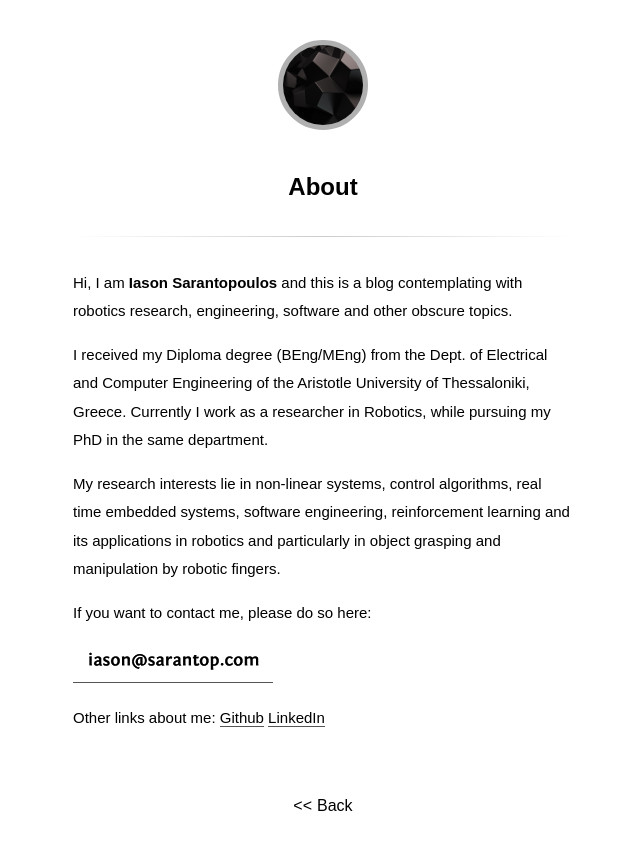
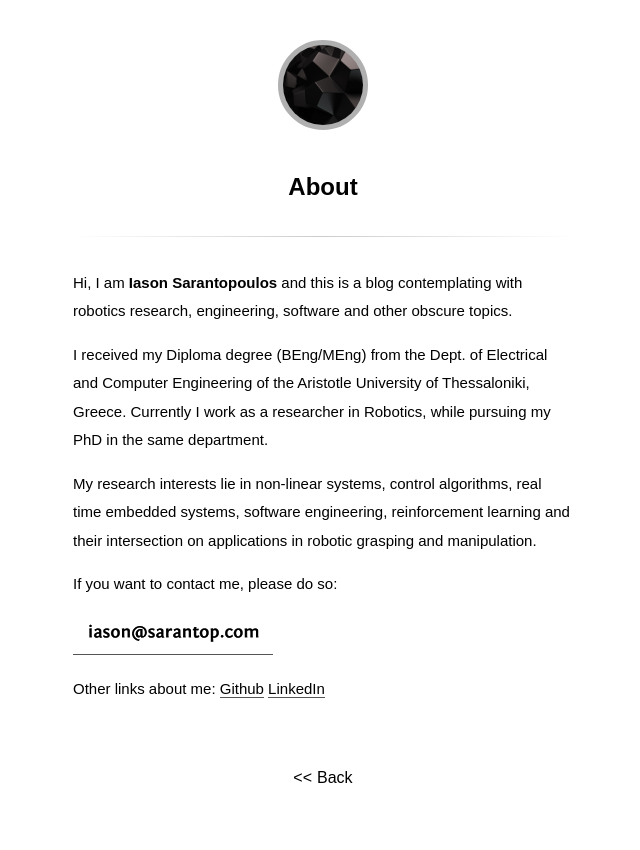
Before and after one commit to iSaran/isaran.github.io, a Jekyll site: the page built from about.md, in a window 1280 px wide. Shown: the top 850 px of the page, without its empty margins (317-957 px from the left). Built offline with Jekyll 4.4.1, drawn with Linux system fonts in a browser that asks for light colours; some web fonts are replaced.

Commit message:
Update about

```diff
--- a/about.md
+++ b/about.md
@@ -11,11 +11,10 @@ Currently I work as a researcher in Robotics, while pursuing my PhD in the same
 department.
 
 My research interests lie in non-linear systems, control algorithms, real time
-embedded systems, software engineering, reinforcement learning and its
-applications in robotics and particularly in object grasping and manipulation
-by robotic fingers.
+embedded systems, software engineering, reinforcement learning and their
+intersection on applications in robotic grasping and manipulation.
 
-If you want to contact me, please do so here:
+If you want to contact me, please do so:
 
 [![Email](assets/email.png)](mailto:iason@sarantop.com)
 
```
